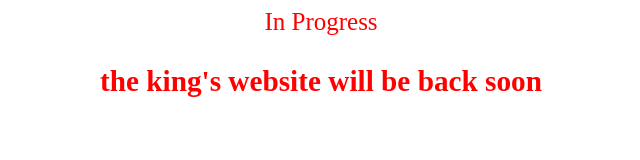
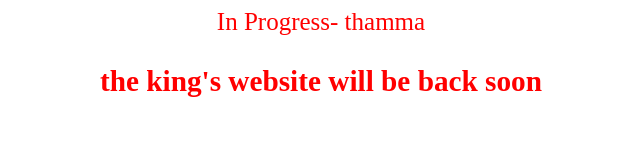
Before and after one commit to BhanuPrakashReddyT/Bhanu-Prakash-Reddy-Tadipatri, a plain HTML site: page index.html in a window 1280 px wide. Shown: the whole page, without its empty margins (319-959 px from the left). Drawn offline with Linux system fonts and the light colour scheme.

Commit message:
Update index.html

```diff
--- a/index.html
+++ b/index.html
@@ -4,7 +4,7 @@
 </head>
 <body>
     <div style="color: red; font-size: 25px; text-align: center">
-    <p>In Progress</p>
+    <p>In Progress- thamma</p>
     <h3>the king's website will be back soon</h3>
     </div>
 </body>
```
